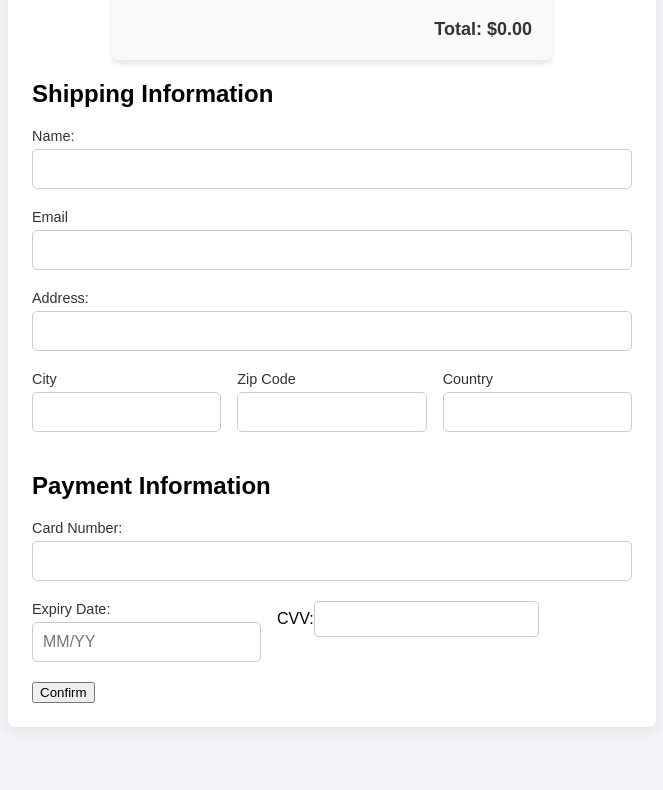
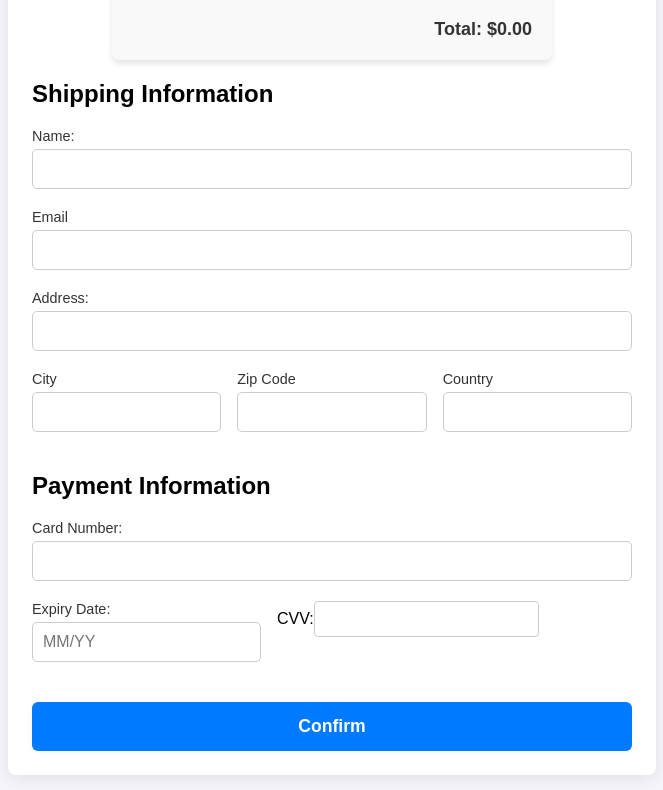
Before and after one commit to asigba/E-Commerce, a React (Create React App) app in the folder frontend/: page /checkout in a window 1280 px wide. Shown: the part 252-1042 px from the top of the page, without its empty margins (308-971 px from the left). Before the commit the page ends 1019 px from the top, so only its background shows below. Built offline with nearby package versions, Linux system fonts and the light colour scheme.

Commit message:
design the button

```diff
--- a/frontend/src/pages/Checkout/Checkout.css
+++ b/frontend/src/pages/Checkout/Checkout.css
@@ -46,3 +46,32 @@ input {
     border-radius: 4px;
     margin-bottom: 16px;
 }
+
+.checkout-button {
+    width: 100%;
+    padding: 14px 0;
+    background-color: #007bff;
+    color: #fff;
+    font-size: 1.1em;
+    font-weight: bold;
+    border: none;
+    border-radius: 6px;
+    margin-top: 20px;
+    cursor: pointer;
+    transition: background 0.2s, box-shadow 0.2s;
+    box-shadow: 0 2px 8px rgba(0,0,0,0.04);
+}
+
+.checkout-button:hover,
+.checkout-button:focus {
+    background-color: #0056b3;
+    outline: none;
+    box-shadow: 0 4px 16px rgba(0,0,0,0.10);
+}
+
+.checkout-button:disabled {
+    background-color: #b0b8c1;
+    color: #f4f4f4;
+    cursor: not-allowed;
+    box-shadow: none;
+}
--- a/frontend/src/pages/Checkout/Checkout.jsx
+++ b/frontend/src/pages/Checkout/Checkout.jsx
@@ -21,6 +21,9 @@ export default function Checkout (){
 
     const [errors, setErrors] = useState({});
     const [success, setSuccess] = useState('');
+    const [loading, setLoading] = useState(false);
+    const isFormInvalid = Object.keys(errors).length > 0;
+
 
     function validate(formData) {
         const newErrors = {};
@@ -44,15 +47,17 @@ export default function Checkout (){
     const handleSubmit = (e) => {
         e.preventDefault();
         const validationErrors = validate(formData);
+        setLoading(true);
         if (Object.keys(validationErrors).length > 0) {
             setErrors(validationErrors);
+            setLoading(false);
             return;
         }
         // simulate errors
         setErrors({});
         // simulate a successful form submission
         setSuccess('Form submitted successfully!');
-
+        setLoading(true);
 
         console.log('Form submitted:', formData);
         // Add logic to process the checkout
@@ -75,7 +80,7 @@ export default function Checkout (){
             <form onSubmit={handleSubmit}>
                 <ShippingForm formData={formData} handleChange={handleChange} errors={errors}/>
                 <PaymentForm formData={formData} handleChange={handleChange} errors={errors}/>
-                <CheckoutButton />
+                <CheckoutButton loading={loading} disabled={isFormInvalid}/>
             </form>
 
         </div>
--- a/frontend/src/pages/Checkout/CheckoutButton.jsx
+++ b/frontend/src/pages/Checkout/CheckoutButton.jsx
@@ -1,7 +1,7 @@
 import React from 'react';
 
-export default function CheckoutButton() {
+export default function CheckoutButton({loading, disabled}) {
     return(<>
-        <button type="submit" className="checkout-button">Confirm</button>
+        <button type="submit" className="checkout-button" disabled={loading || disabled} >{loading? 'Processing...' : 'Confirm'}</button>
     </>);
 }
--- a/frontend/src/pages/Checkout/PaymentForm.jsx
+++ b/frontend/src/pages/Checkout/PaymentForm.jsx
@@ -1,29 +1,23 @@
 import React from "react";
 
-export default function PaymentForm(props) {
-    const {formData, handleChange, errors} = props;
-
-    const handleInputChange = (e) => {
-        const { name, value } = e.target;
-        handleChange({ ...formData, [name]: value });
-    }
+export default function PaymentForm({formData, handleChange, errors}) {
 
     return (<div className="payment-form">
             <h2>Payment Information</h2>
             <div className="form-group">
                 <label htmlFor="cardNumber">Card Number:</label>
-                <input type="text" id="cardNumber" name="cardNumber" value={formData.cardNumber} onChange={handleInputChange} maxLength={16} required />
+                <input type="text" id="cardNumber" name="cardNumber" value={formData.cardNumber} onChange={handleChange} maxLength={16} required />
                 {errors.cardNumber && <span className="error">{errors.cardNumber}</span>}
             </div>
             <div className="form-row">
                 <div className="form-group">
                     <label htmlFor="expiryDate">Expiry Date:</label>
-                    <input type="text" id="expiryDate" name="expiryDate" value={formData.expiryDate} onChange={handleInputChange} placeholder="MM/YY" maxLength={5} required />
+                    <input type="text" id="expiryDate" name="expiryDate" value={formData.expiryDate} onChange={handleChange} placeholder="MM/YY" maxLength={5} required />
                     {errors.expiryDate && <span className="error">{errors.expiryDate}</span>}
                 </div>
                 <div>
                     <label htmlFor="cvv">CVV:</label>
-                    <input type="text" id="cvv" name="cvv" value={formData.cvv} onChange={handleInputChange} maxLength={4} required />
+                    <input type="text" id="cvv" name="cvv" value={formData.cvv} onChange={handleChange} maxLength={4} required />
                     {errors.cvv && <span className="error">{errors.cvv}</span>}
                 </div>
             </div>
--- a/frontend/src/pages/Checkout/ShippingForm.jsx
+++ b/frontend/src/pages/Checkout/ShippingForm.jsx
@@ -1,46 +1,39 @@
 import React from "react";
 
-export default function ShippingForm(props) {
-
-    const { formData, handleChange, errors } = props;
-
-    const handleInputChange = (e) => {
-        const { name, value } = e.target;
-        handleChange({ ...formData, [name]: value });
-    }
+export default function ShippingForm({formData, handleChange, errors}) {
 
     return(<div className="shipping-form">
 
             <h2>Shipping Information</h2>
             <div className="form-group">
                 <label htmlFor="name">Name:</label>
-                <input type="text" id="name" name="name" value={formData.name} onChange={handleInputChange} required />
+                <input type="text" id="name" name="name" value={formData.name} onChange={handleChange} required />
                 {errors.name && <span className="error">{errors.name}</span>}
             </div>
              <div className="form-group">
                 <label htmlFor="email">Email</label>
-                <input id="email" name="email" value={formData.email} onChange={handleInputChange} />
+                <input id="email" name="email" value={formData.email} onChange={handleChange} />
                 {errors.email && <span className="field-error">{errors.email}</span>}
             </div>
             <div className="form-group">
                 <label htmlFor="address">Address:</label>
-                <input type="text" id="address" name="address" value={formData.address} onChange={handleInputChange} required />
+                <input type="text" id="address" name="address" value={formData.address} onChange={handleChange} required />
                 {errors.address && <span className="error">{errors.address}</span>}
             </div>
             <div className="form-row">
                 <div className="form-group">
                     <label htmlFor="city">City</label>
-                    <input id="city" name="city" value={formData.city} onChange={handleInputChange} />
+                    <input id="city" name="city" value={formData.city} onChange={handleChange} />
                     {errors.city && <span className="field-error">{errors.city}</span>}
                 </div>
                 <div className="form-group">
                     <label htmlFor="zipcode">Zip Code</label>
-                    <input id="zipcode" name="zipcode" value={formData.zipcode} onChange={handleInputChange} />
+                    <input id="zipcode" name="zipcode" value={formData.zipcode} onChange={handleChange} />
                     {errors.zipcode && <span className="field-error">{errors.zipcode}</span>}
                 </div>
                 <div className="form-group">
                     <label htmlFor="country">Country</label>
-                    <input id="country" name="country" value={formData.country} onChange={handleInputChange} />
+                    <input id="country" name="country" value={formData.country} onChange={handleChange} />
                     {errors.country && <span className="field-error">{errors.country}</span>}
                 </div>
             </div>
```
